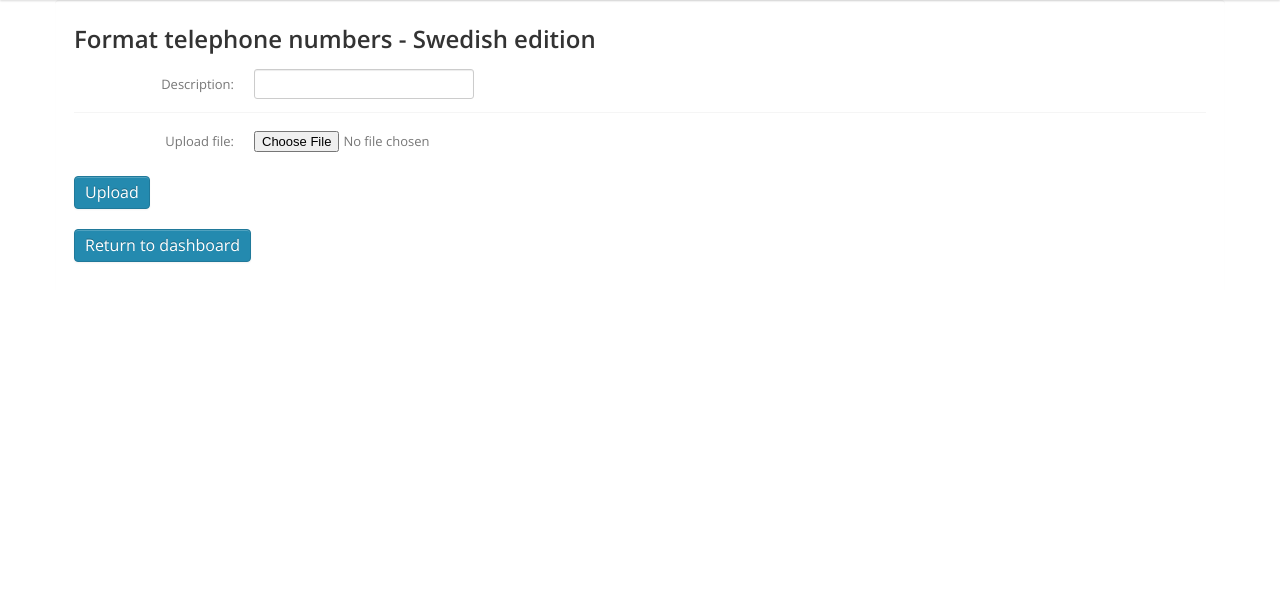
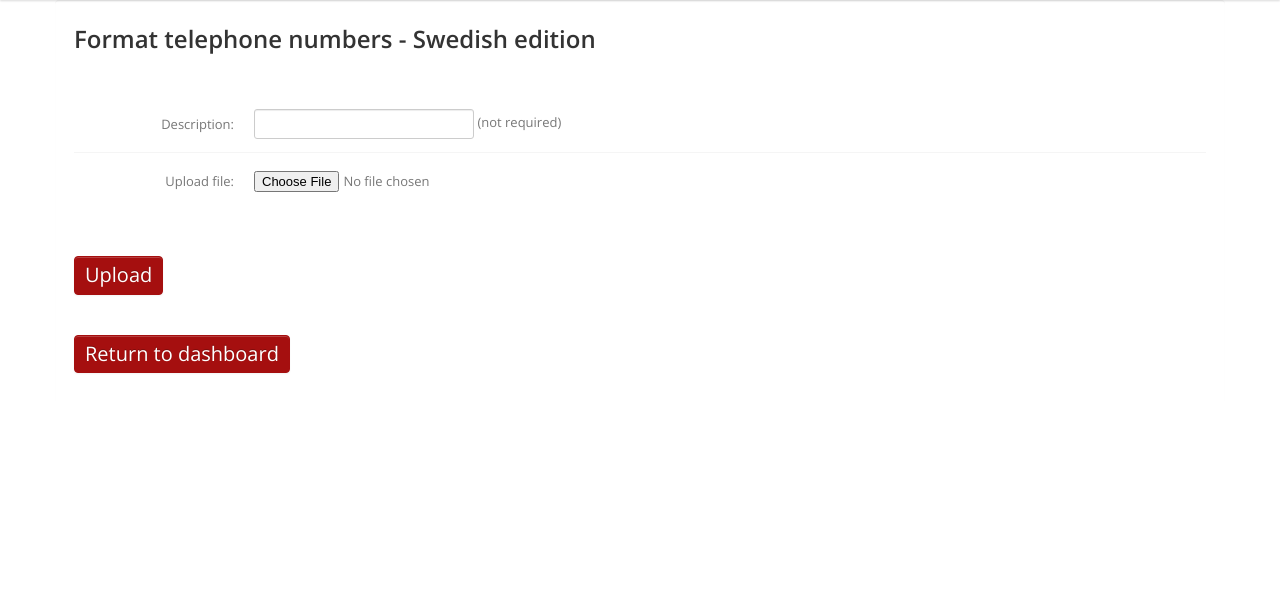
Before and after one commit to GoranAviani/inaivatools, a Django app: page /format/formattelnumbersupload/ in a window 1280 px wide. Shown: the part 68-681 px from the top of the page. Run offline with Django 3.2, Linux system fonts and the light colour scheme; some libraries are stand-ins or nearby versions.

Commit message:
button design in same colours as logo

```diff
--- a/static/css/moj.css
+++ b/static/css/moj.css
@@ -41,3 +41,9 @@ html, body {
   margin: 0px 0px 20px 0px;
   display: table;
 }
+
+
+.textSize20px{
+  font-size: 20px;
+
+}
--- a/static/css/theme.css
+++ b/static/css/theme.css
@@ -502,13 +502,13 @@ transition: all .2s ease-in-out;
 }
 .btn-primary {
 	color: #fff;
-	background-color: #248aaf;
-	border-color: #20799a
+	background-color: #a50f0f;
+	border-color: #a50f0f
 }
 .btn-primary.active, .btn-primary:active, .btn-primary:focus, .btn-primary:hover, .open>.btn-primary.dropdown-toggle {
 	color: #fff;
-	background-color: #1b6985;
-	border-color: #155167
+	background-color: #830b0b;
+	border-color: #830b0b
 }
 .btn-primary.active, .btn-primary:active, .open>.btn-primary.dropdown-toggle {
 	background-image: none
--- a/templates/formatTelNumbers/format_tel_numbers_upload.html
+++ b/templates/formatTelNumbers/format_tel_numbers_upload.html
@@ -5,11 +5,11 @@
     <div class="well  normal-center-container">
         <h2>Format telephone numbers - Swedish edition</h2>
         <form method="post" enctype="multipart/form-data" class="form-horizontal row-fluid">
-            {% csrf_token %}
+            {% csrf_token %}</br></br>
             <div class="control-group">
                 <label class="control-label" for="basicinput">Description:</label>
                 <div class="controls">
-                    {{form.description}}
+                    {{form.description}} (not required)
                 </div>
             </div>
             <div class="control-group">
@@ -18,14 +18,14 @@
                     {{form.document}}
                 </div>
           </div>
-        </br>
+        </br></br></br>
             <div class="d-flex justify-content-center">
-                    <button type="submit" class="btn btn-large btn-primary">Upload</button>
+                    <button type="submit" class="btn textSize20px btn-primary">Upload</button>
             </div>
         </form>
-    </br>
+    </br></br>
         <div class="d-flex justify-content-center">
-            <p><a href="{% url 'index' %}" class="btn btn-large btn-primary">Return to dashboard</a></p>
+            <p><a href="{% url 'index' %}" class="btn textSize20px btn-primary">Return to dashboard</a></p>
         </div>
     </div>
 </div>
--- a/templates/formatTelNumbers/formattelnumers.html
+++ b/templates/formatTelNumbers/formattelnumers.html
@@ -15,7 +15,7 @@
                 </div>
             </br>
                 <div class="d-flex justify-content-center">
-                        <button type="submit" class="btn btn-large btn-primary">Format numbers</button>
+                        <button type="submit" class="btn textSize20px  btn-primary ">Format numbers</button>
                       </div>
             </form>
         </div>
--- a/templates/mergeTextLines/mergelines.html
+++ b/templates/mergeTextLines/mergelines.html
@@ -21,7 +21,7 @@
                 </div>
             </br>
                 <div class="d-flex justify-content-center">
-                        <button type="submit" class="btn btn-large btn-primary">Join lines</button>
+                        <button type="submit" class="btn btn-primary textSize20px">Join lines</button>
                       </div>
             </form>
         </div>
--- a/templates/registration/login.html
+++ b/templates/registration/login.html
@@ -36,7 +36,7 @@
           <div class="module-foot">
             <div class="control-group">
               <div class="controls clearfix">
-                <button type="submit" class="btn btn-primary pull-right">Sign in</button>
+                <button type="submit" class="btn btn-primary pull-right textSize20px">Sign in</button>
               </div>
             </div>
           </div>
```
Also changed, not shown: 1 other file.
